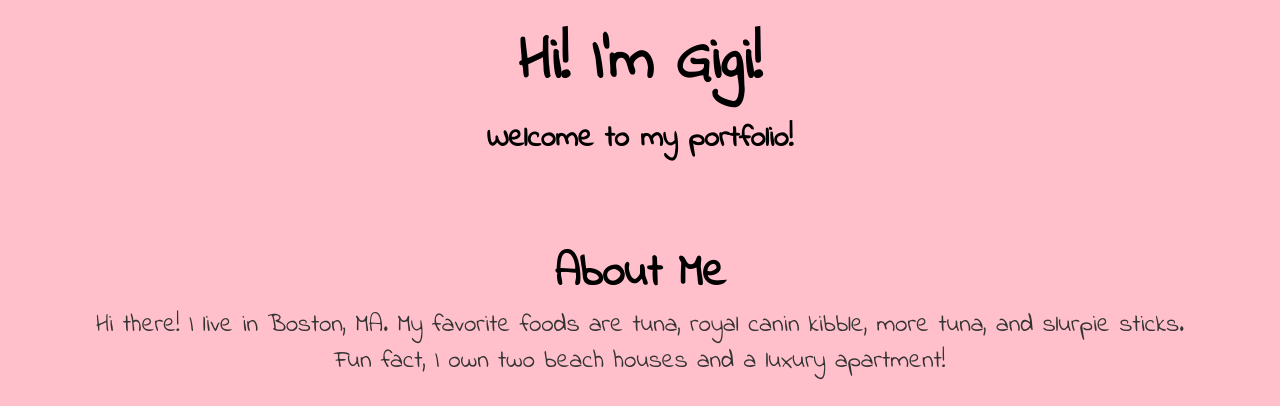
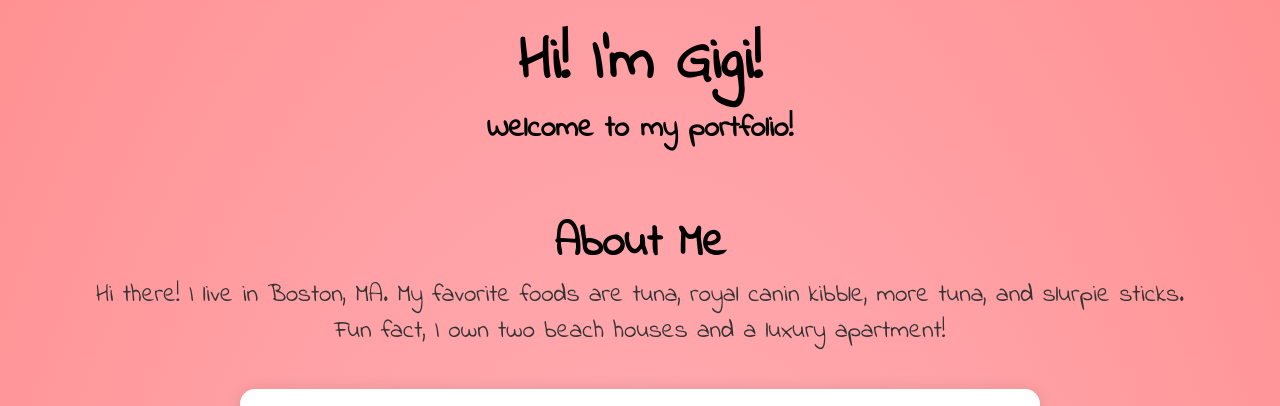
Before and after one commit to jfannypack/jfannypack.github.io, a plain HTML site: page index.html in a window 1280 px wide. Shown: the top 406 px of the page. Drawn offline with Linux system fonts and the light colour scheme.

Commit message:
Update style.css

```diff
--- a/style.css
+++ b/style.css
@@ -5,10 +5,10 @@
   margin: 0;
   box-sizing: border-box;
 }
-
 body {
   font-family: "Indie Flower", cursive;
-  background-color: pink;
+  background: radial-gradient(ellipse at center, pink, #ff8c8c 110%);
+  margin: 0;
 }
 
 .container {
@@ -28,23 +28,24 @@ body {
 
 .welcome-message {
   text-align: center;
-  background-color: pink;
+  background: transparent; /* Update this line */
 }
 
 .welcome-message h3 {
   font-size: 60px;
+  color: black; /* Add this line */
 }
 
 .welcome-message p {
   font-size: 30px;
   font-weight: bold;
-  background-color: pink;
-  padding: 10px;
-  margin-bottom: 10px;
+  background: transparent; /* Add this line */
+  color: black; /* Add this line */
 }
 
+
 .about-me {
-  background-color: pink;
+  background-color: transparent;
   text-align: center;
   padding: 40px;
 }
```
